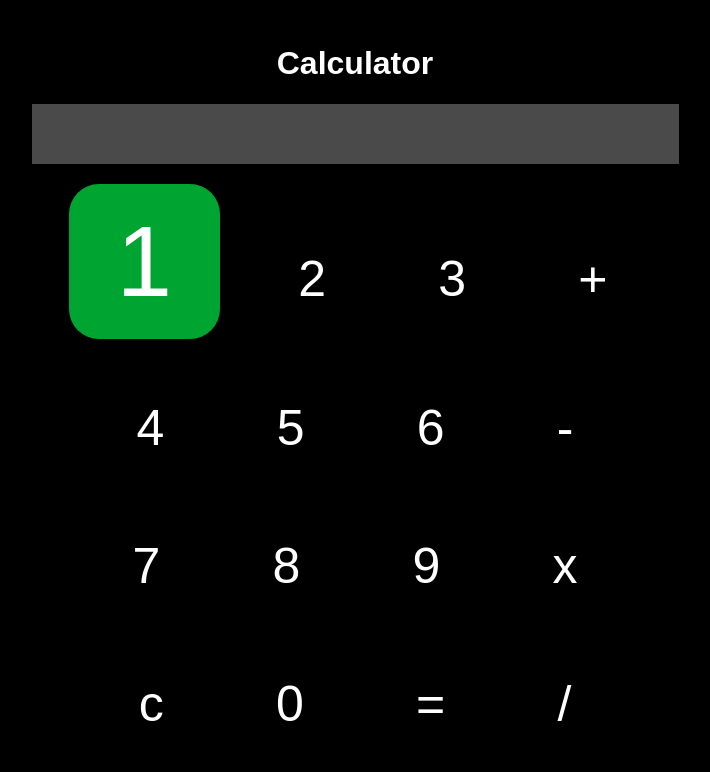
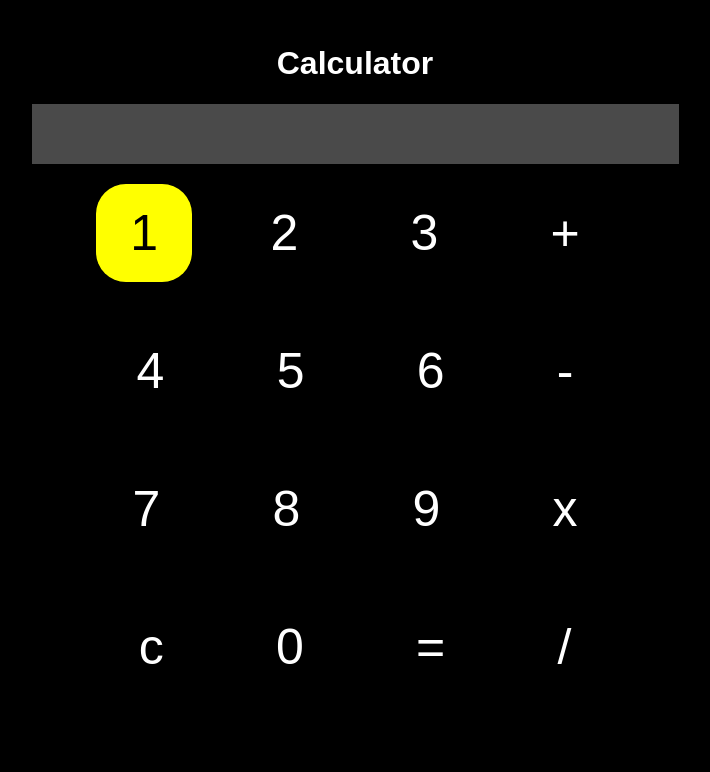
Before and after one commit to senalbulumulle/Smith-Pad, a PHP site: page /APPS/calculator.html in a window 1280 px wide, while the restyled element is pressed. Shown: the top 772 px of the page, without its empty margins (285-995 px from the left). Run offline with PHP 8.4, Linux system fonts and the light colour scheme.

Commit message:
Fixed Minor Issue in calculator.css on /Smith-Pad/APPS/ when buttons are pressed.
Fixed Minor Issue in calculator.css on /Smith-Pad/APPS/ when buttons are pressed.

```diff
--- a/APPS/calculator.css
+++ b/APPS/calculator.css
@@ -31,7 +31,8 @@ input{
     color:white;
 }
 .button-no-animate-mode:active{
-    font-size:100px;
+   background-color:yellow;
+   color:black;
 }
 
 /* Media Queries */
```
